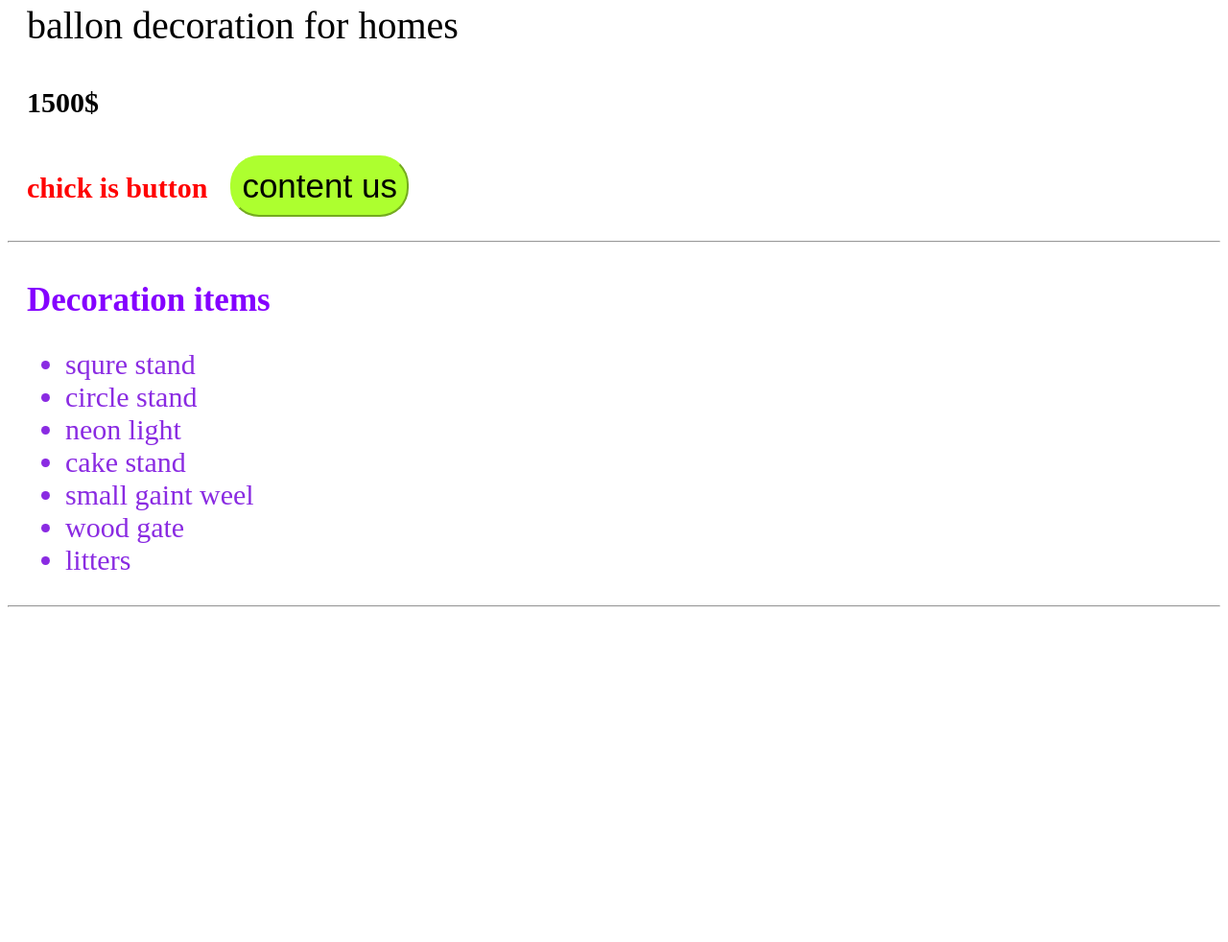
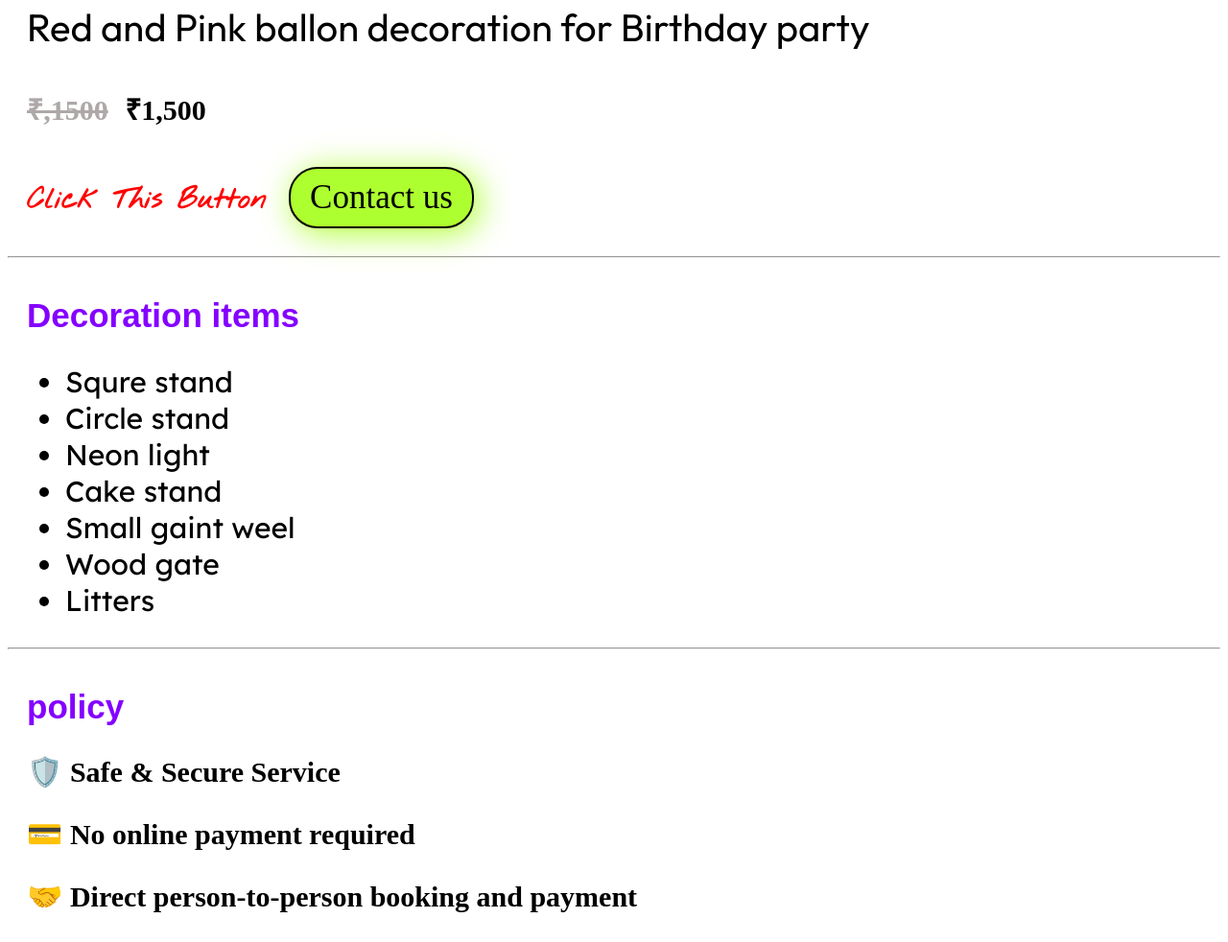
Before and after one commit to ujwalkumarhj/birthday-decoration-website, a plain HTML site: page example2.html in a window 1280 px wide. Shown: the part 953-1935 px from the top of the page at 96% size. Before the commit the page ends 1594 px from the top, so only its background shows below. Drawn offline with Linux system fonts and the light colour scheme; a web font is replaced by a local one.

Commit message:
Update example2.html

```diff
--- a/example2.html
+++ b/example2.html
@@ -2,6 +2,30 @@
 
 <html>
     <head>
+        <meta charset="UTF-8">
+        <link rel="preconnect" href="https://fonts.googleapis.com">
+<link rel="preconnect" href="https://fonts.gstatic.com" crossorigin>
+<link href="https://fonts.googleapis.com/css2?family=Notable&display=swap" rel="stylesheet">
+
+
+<link rel="preconnect" href="https://fonts.googleapis.com">
+<link rel="preconnect" href="https://fonts.gstatic.com" crossorigin>
+<link href="https://fonts.googleapis.com/css2?family=Lexend:wght@100..900&display=swap" rel="stylesheet">
+
+<link rel="preconnect" href="https://fonts.googleapis.com">
+<link rel="preconnect" href="https://fonts.gstatic.com" crossorigin>
+<link href="https://fonts.googleapis.com/css2?family=Nothing+You+Could+Do&display=swap" rel="stylesheet">
+
+
+<link rel="preconnect" href="https://fonts.googleapis.com">
+<link rel="preconnect" href="https://fonts.gstatic.com" crossorigin>
+<link href="https://fonts.googleapis.com/css2?family=Kavoon&display=swap" rel="stylesheet">
+
+
+
+<link rel="preconnect" href="https://fonts.googleapis.com">
+<link rel="preconnect" href="https://fonts.gstatic.com" crossorigin>
+<link href="https://fonts.googleapis.com/css2?family=Outfit:wght@100..900&display=swap" rel="stylesheet">
     <style>
         .ii {
             height:900px;
@@ -13,27 +37,51 @@
             border-style: solid;
 
         }
+        .p {
+            font-size: 30px;
+            margin-left: 20px;
+
+        }
     </style>
     </head>
 
     <boby>
      <figure style="
         display: flex;
-        justify-content: center;">
+        justify-content: center;
+        background-color: rgb(180, 176, 176);">
         <img class="ii" src="https://m.media-amazon.com/images/I/7166RF0SDGL.jpg">
      </figure>
-     <section>
+     <section id="card">
        <p style="
         font-size:40px;
-        margin-left: 20px;">ballon decoration for homes</p>
-       <h2 style="
-          margin-left: 20px;
-          font-size: 30px;">1500$</h2>
+        margin-left: 20px;
+        font-family: Outfit, sans-serif;">Red and Pink ballon decoration for Birthday party</p>
+
+
+        <h2 style="
+
+           font-size: 30px;
+           margin-right: 10px;
+
+
+
+
+           ">   <del style="
+           margin-right: 10px;
+           margin-left: 20px;
+           color: rgb(174, 168, 168);">₹,1500</del>  ₹1,500     </h2>
+
+
+
+
        <h3 style="
        display: inline-block;
        font-size: 30px;
        margin-left: 20px;
-       color: red;">chick is button</h3>
+       color: red;
+       font-family: Nothing You Could Do, cursive;
+">Click This Button</h3>
        <button class="b" style="
        font-size:35px;
        margin-left: 20px;
@@ -41,26 +89,34 @@
        border-color: greenyellow;
        border-radius: 30px;
        padding:10px;
-       ">content us</button>
+       padding-left: 20px;
+       padding-right:20px;
+       box-shadow: 5px 5px 35px greenyellow;
+       border-color: rgb(0, 0, 0);
+       border-style: solid;
+       font-family: Kavoon, serif;
+       ">Contact us</button>
 
        <hr/>
        <h2 style="
        font-size: 35px;
        margin-top: 40px;
        margin-left: 20px;
-       color: rgb(132, 0, 255);">Decoration items</h2>
+       color: rgb(132, 0, 255);
+       font-family: Notable, sans-serif;">Decoration items</h2>
        <ul style="
        font-size: 30px;
        margin-left: 20px;
-       color:blueviolet">
+       font-family: Lexend, sans-serif;">
 
-        <li>squre stand</li>
-        <li>circle stand</li>
-        <li>neon light</li>
-        <li>cake stand</li>
-        <li>small gaint weel</li>
-        <li>wood gate</li>
-        <li>litters </li>
+
+        <li>Squre stand</li>
+        <li>Circle stand</li>
+        <li>Neon light</li>
+        <li>Cake stand</li>
+        <li>Small gaint weel</li>
+        <li>Wood gate</li>
+        <li>Litters </li>
 
 
        </ul>
@@ -68,5 +124,16 @@
 
 
      </section>
+
+     <section>
+        <h1 style="font-size: 35px;
+        margin-top: 40px;
+        margin-left: 20px;
+        color: rgb(132, 0, 255);
+        font-family: Notable, sans-serif;">policy</h1>
+        <h3 class="p"> 🛡️ Safe & Secure Service </h3>
+        <h3 class="p">💳  No online payment required  </h3>
+        <h3 class="p"> 🤝 Direct person-to-person booking and payment</h3>
+     </section>
     </boby>
 </html>
```
